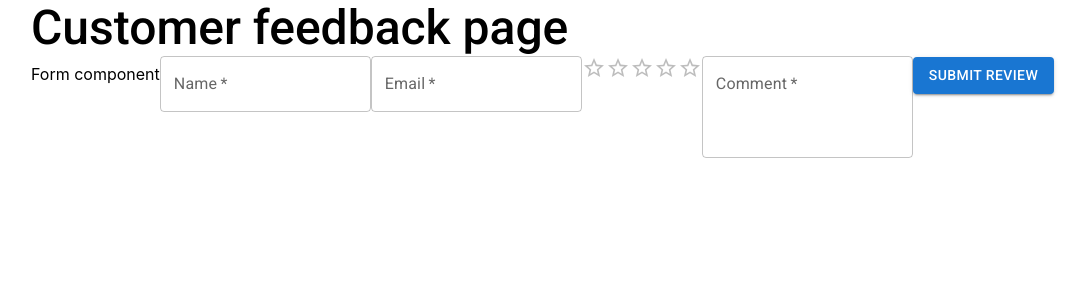
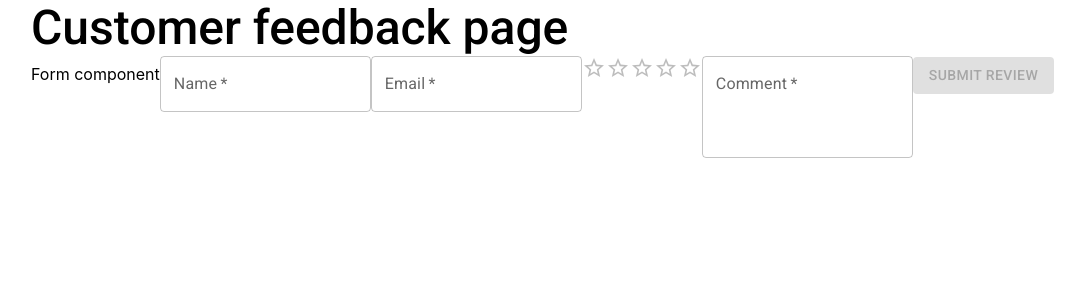
Before and after one commit to jbellmont/customer-feedback-page, a React (Vite) app: page / in a window 1280 px wide. Shown: the top 300 px of the page, without its empty margins (33-1119 px from the left). Built offline with nearby package versions, Linux system fonts and the light colour scheme.

Commit message:
Implement form validation logic

```diff
--- a/src/features/customer-review/components/Form.tsx
+++ b/src/features/customer-review/components/Form.tsx
@@ -1,5 +1,5 @@
 import {Button} from '@mui/material';
-import {useState} from 'react';
+import {useEffect, useState} from 'react';
 
 import Input from './Input';
 import SelectRating from './SelectRating';
@@ -15,6 +15,27 @@ const Form = () => {
 
   const [commentValue, setCommentValue] = useState('');
   const [isCommentValid, setIsCommentValid] = useState(true);
+
+  const [isFormValid, setIsFormValid] = useState(false);
+
+  useEffect(() => {
+    const inputsHaveValues = Boolean(
+      nameValue && emailValue && ratingValue && commentValue
+    );
+    const inputsAreValid = Boolean(
+      isNameValid && isEmailValid && isCommentValid
+    );
+
+    setIsFormValid(inputsHaveValues && inputsAreValid);
+  }, [
+    nameValue,
+    emailValue,
+    ratingValue,
+    commentValue,
+    isNameValid,
+    isEmailValid,
+    isCommentValid,
+  ]);
 
   return (
     <form>
@@ -48,7 +69,9 @@ const Form = () => {
         type="text"
         value={commentValue}
       />
-      <Button variant="contained">Submit review</Button>
+      <Button disabled={!isFormValid} variant="contained">
+        Submit review
+      </Button>
     </form>
   );
 };
```
